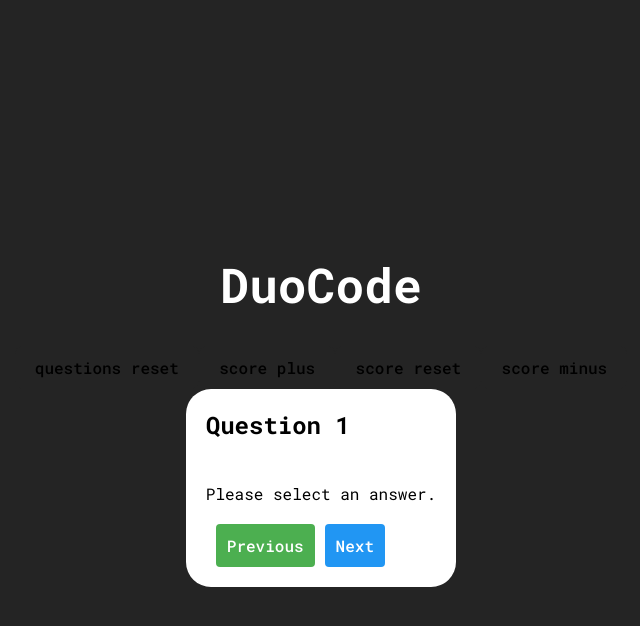
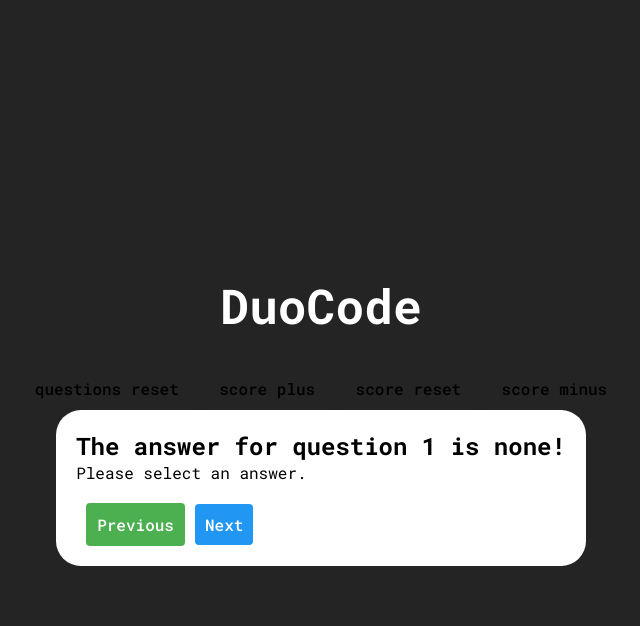
Before and after one commit to ElDuartte/duo-code, a React (Vite) app: page / in a window 1280 px wide. Both pictures are taken after a click on the button "Submit". Shown: the top 626 px of the page, without its empty margins (319-959 px from the left). Built offline with nearby package versions, Linux system fonts and the light colour scheme.

Commit message:
cleaning code and fixing link react route

```diff
--- a/src/components/Results.jsx
+++ b/src/components/Results.jsx
@@ -1,28 +1,28 @@
 import React from "react";
 import { Link } from "react-router-dom";
 import { getCurrentCard, setCurrentCard } from "../Utils";
-import questions from "../assets/questions.json";
 
-function Results({ response }) {
+function Results({ response, showResults }) {
   const currentCardIndex = getCurrentCard();
-  const totalCards = questions.length;
 
   const handleNext = () => {
-    const newCardIndex = Math.min(currentCardIndex + 1, totalCards - 1);
-    setCurrentCard(newCardIndex);
+    const newIndex = currentCardIndex + 1;
+    setCurrentCard(newIndex);
+    showResults();
   };
 
   const handlePrevious = () => {
-    const newCardIndex = Math.max(currentCardIndex - 1, 0);
-    setCurrentCard(newCardIndex);
+    const newIndex = currentCardIndex - 1;
+    setCurrentCard(newIndex);
+    showResults();
   };
 
   return (
     <div className={`result ${response.status} flashcard-container`}>
-      <h2>Question {currentCardIndex + 1}</h2>
-      <br />
+      <h2>
+        The answer for question {currentCardIndex + 1} is {response.status}!
+      </h2>
       <h3>{response.question}</h3>
-      <br />
       <p>{response.message}</p>
 
       <div style={{ marginTop: "20px" }}>
@@ -40,10 +40,9 @@ function Results({ response }) {
           Previous
         </button>
 
-        <Link to="/">
-          <button
+        <Link
+          to="/"
           onClick={handleNext}
-            disabled={response.id === 0 || currentCardIndex === response.id}
           style={{
             padding: "10px",
             backgroundColor: "#2196F3",
@@ -52,7 +51,6 @@ function Results({ response }) {
           }}
         >
           Next
-          </button>
         </Link>
       </div>
     </div>
```
Lines whose indentation alone changed are shown as unchanged.
